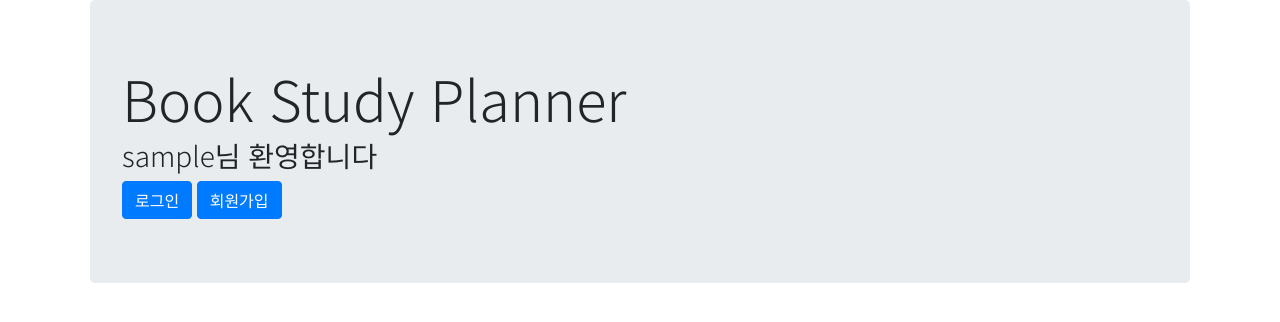
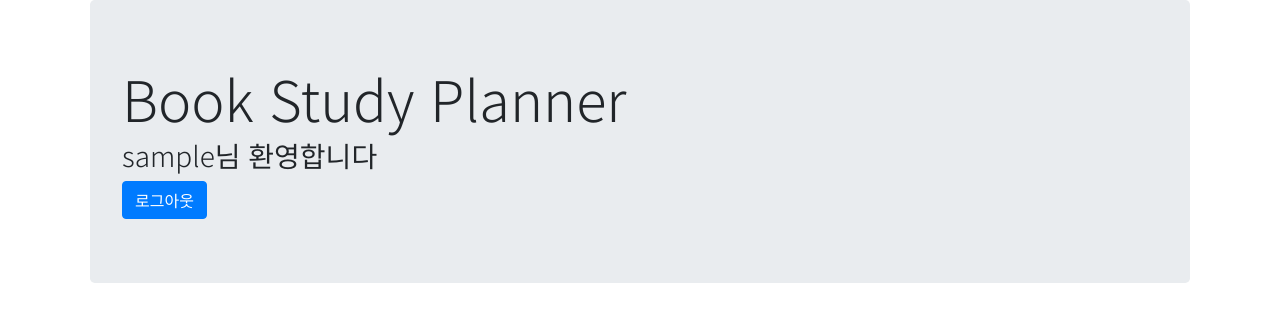
Before and after one commit to BookPlanner/BookPlanner, a Flask app: page / in a window 1280 px wide. Shown: the top 322 px of the page. Run offline with Flask 2, Linux system fonts and the light colour scheme; the visitor is signed in with stand-in values (Sample User, id 1); some libraries are stand-ins or nearby versions.

Commit message:
add logout

```diff
--- a/app.py
+++ b/app.py
@@ -37,7 +37,7 @@ def signin():
             'password':password
         }
         db.user.insert_one(data)
-        return jsonify({'msg': "회원가입 완료"})
+        return jsonify({'msg': "회원가입 완료", '어디로 연결할까요?':'홈 화면 or 메인페이지'})
     # 정상적으로 회원가입이 완료되고난 후 home 화면으로 이동(추후에 메인페이지나 로그인 페이지로 변경 가능)
     return redirect('/')
 
@@ -60,7 +60,11 @@ def login():
                 return redirect('/')
         return jsonify({'msg':'잘못된 정보'})
 
-
+# 로그아웃
+@app.route('/logout')
+def logout():
+    session.clear()
+    return redirect('/')
 
 
 '''
--- a/templates/home.html
+++ b/templates/home.html
@@ -149,9 +149,25 @@
         <div class="jumbotron">
             <h2 class="display-4">Book Study Planner</h2>
             <div>
+                {% if session['username'] %}
                 <h3>{{session['username']}}님 환영합니다<br></h3>
-                <button type="button" class="btn btn-primary">로그인</button>
-                <button type="button" class="btn btn-primary">회원가입</button>
+                <button type="button" class="btn btn-primary" onclick="logout()">로그아웃</button>
+
+                {% else %}
+                <button type="button" class="btn btn-primary" onclick="login()">로그인</button>
+                <button type="button" class="btn btn-primary" onclick="signin()">회원가입</button>
+                {% endif %}
+                <script>
+                    function logout(){
+                        location.href = "/logout"
+                    }
+                    function login(){
+                        location.href = "/login"
+                    }
+                    function signin(){
+                        location.href = "/signin"
+                    }
+                </script>
             </div>
         </div>
 
```
